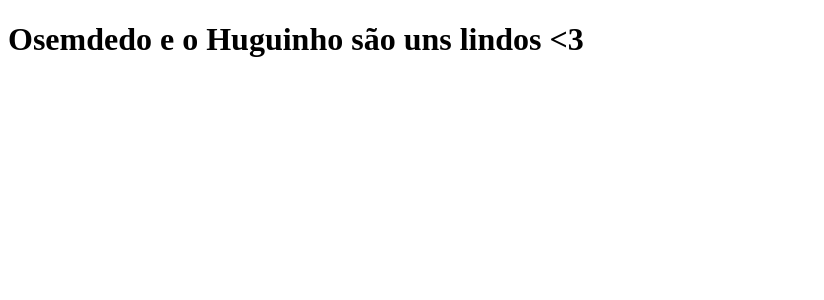
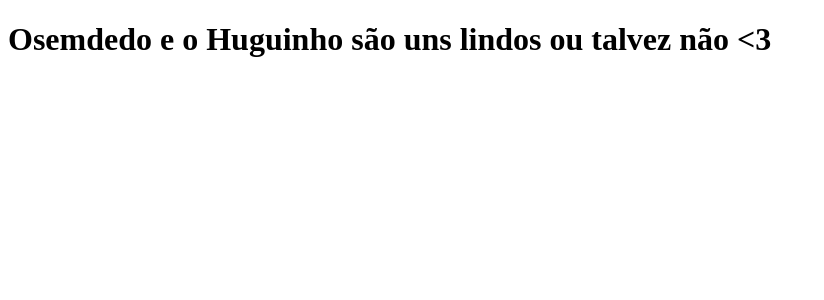
Before and after one commit to BrunoBrendhan/clone-tabnews, a Next.js app: page / in a window 1280 px wide. Shown: the top 300 px of the page, without its empty margins (0-824 px from the left). Built offline with nearby package versions, Linux system fonts and the light colour scheme.

Commit message:
pequena alteração

```diff
--- a/pages/index.js
+++ b/pages/index.js
@@ -1,5 +1,5 @@
 function Home(){
-    return <h1>Osemdedo e o Huguinho são uns lindos &lt;3</h1>
+    return <h1>Osemdedo e o Huguinho são uns lindos ou talvez não &lt;3</h1>
 }
 
 export default Home;
```
